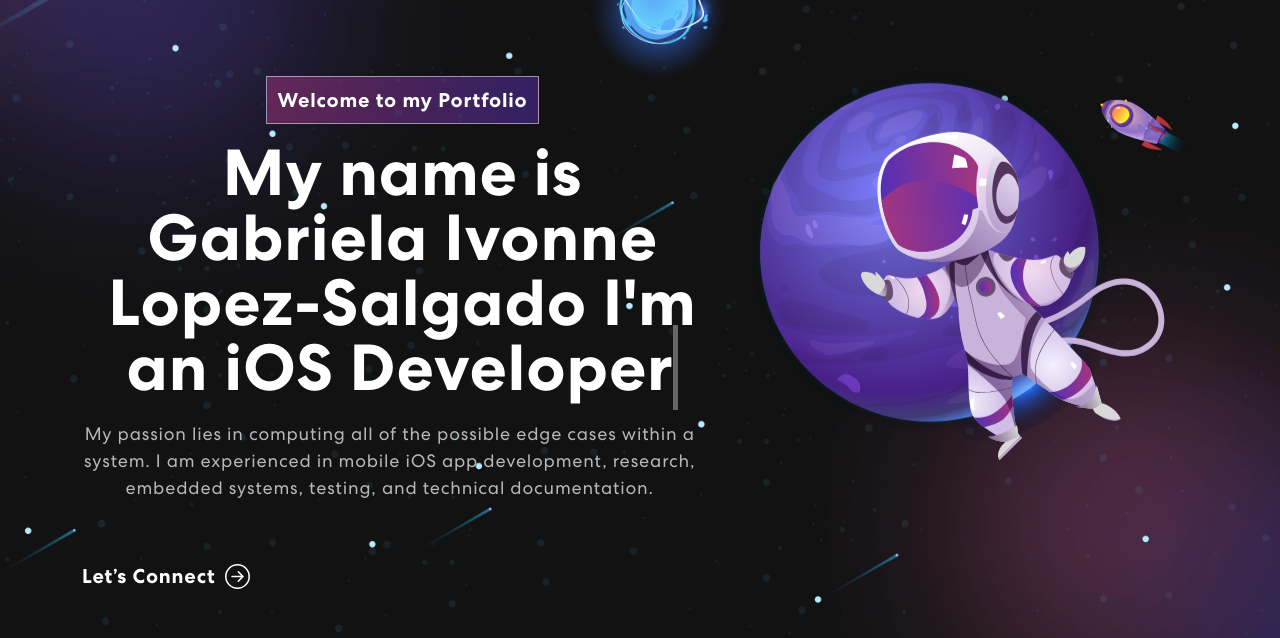
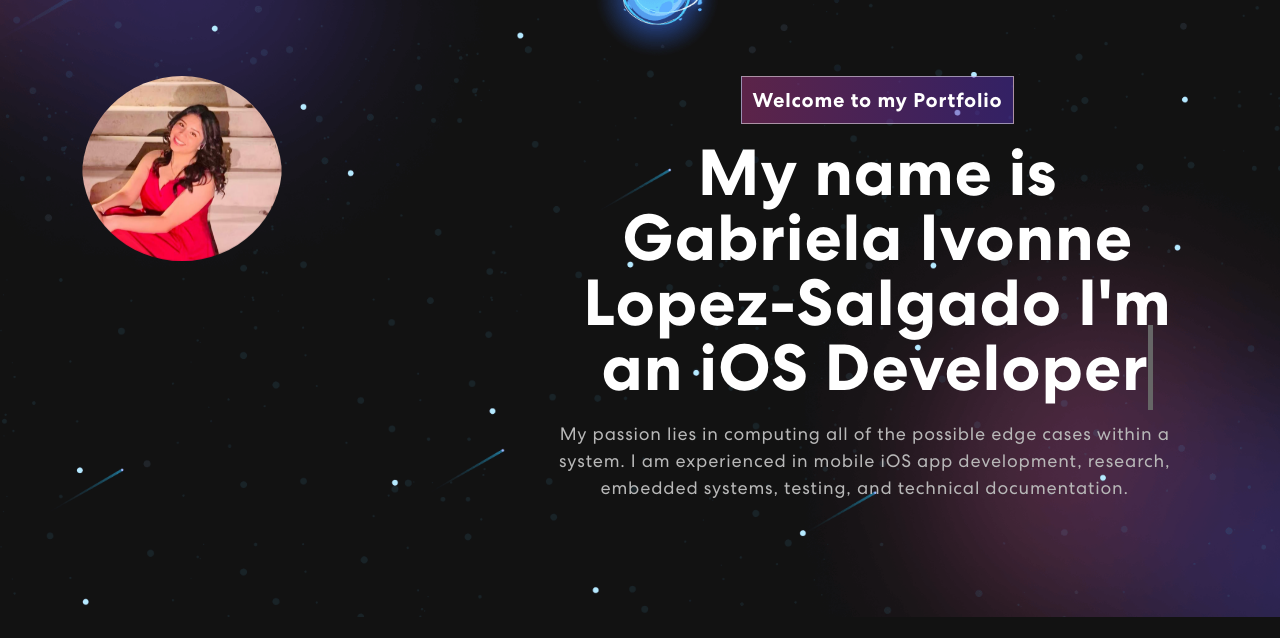
Before and after one commit to glopezsalgado/glopezsalgado.github.io, a React (Create React App) app: page / in a window 1280 px wide. Shown: the part 184-822 px from the top of the page. After the commit the page ends 801 px from the top, so only its background shows below. Built offline with nearby package versions, Linux system fonts and the light colour scheme.

Commit message:
changes to banner

```diff
--- a/src/App.css
+++ b/src/App.css
@@ -350,6 +350,23 @@ nav.navbar .navbar-toggler[aria-expanded="true"] .navbar-toggler-icon {
   animation: updown 3s linear infinite;
 }
 
+.circular-image-container {
+  width: 200px;
+  /* Adjust the width and height as needed */
+  height: 200px;
+  overflow: hidden;
+  border-radius: 50%;
+  /* Creates the circular clipping mask */
+}
+
+.circular-image-container img {
+  width: 100%;
+  height: auto;
+  border-radius: 50%;
+  /* Ensures the image conforms to the circular clipping mask */
+}
+
+
 /* for if image on right is boucing up and down*/
 @keyframes updown {
   0% {
--- a/src/components/Banner.js
+++ b/src/components/Banner.js
@@ -1,6 +1,6 @@
 import { useState, useEffect } from "react";
 import { Container, Row, Col } from "react-bootstrap";
-import headerImg from "../assets/img/header-img.svg";
+import gabi from "../assets/img/gabi.png";
 import { ArrowRightCircle } from 'react-bootstrap-icons';
 import 'animate.css';
 import TrackVisibility from 'react-on-screen';
@@ -51,6 +51,16 @@ export const Banner = () => {
         <section className="banner" id="home">
             <Container>
                 <Row className="aligh-items-center">
+                    <Col xs={12} md={6} xl={5}>
+                        <TrackVisibility>
+                            {({ isVisible }) =>
+                                <div className={isVisible ? "animate__animated animate__zoomIn" : ""}>
+                                    <div className="circular-image-container">
+                                        <img src={gabi} alt="Header Img" />
+                                    </div>
+                                </div>}
+                        </TrackVisibility>
+                    </Col>
                     <Col xs={12} md={6} xl={7}>
                         <TrackVisibility>
                             {({ isVisible }) =>
@@ -58,15 +68,6 @@ export const Banner = () => {
                                     <span className="tagline">Welcome to my Portfolio</span>
                                     <h1>{`My name is Gabriela Ivonne Lopez-Salgado I'm`} <span className="txt-rotate" dataPeriod="1000" data-rotate='[ "an iOS Developer", "a Test Engineer", "a Researcher", "a Software Engineer", "a Web Developer", "a Web Designer", "a UI/UX Designer" ]'><span className="wrap">{text}</span></span></h1>
                                     <p>My passion lies in computing all of the possible edge cases within a system.  I am experienced in mobile iOS app development, research, embedded systems, testing, and technical documentation.</p>
-                                    <button onClick={() => console.log('connect')}>Let’s Connect <ArrowRightCircle size={25} /></button>
-                                </div>}
-                        </TrackVisibility>
-                    </Col>
-                    <Col xs={12} md={6} xl={5}>
-                        <TrackVisibility>
-                            {({ isVisible }) =>
-                                <div className={isVisible ? "animate__animated animate__zoomIn" : ""}>
-                                    <img src={headerImg} alt="Header Img" />
                                 </div>}
                         </TrackVisibility>
                     </Col>
```
Also changed, not shown: src/assets/img/gabi.png (added).
